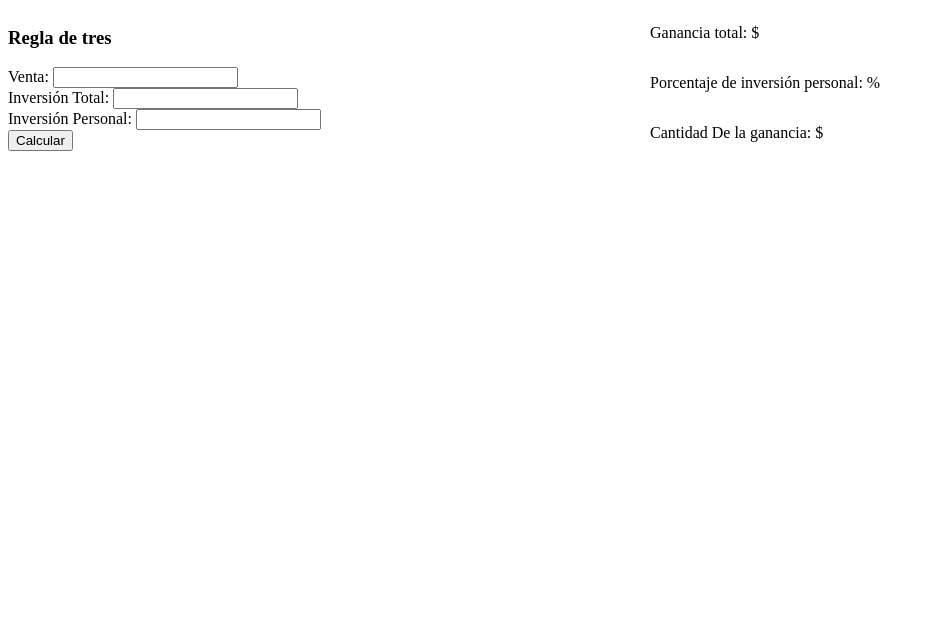
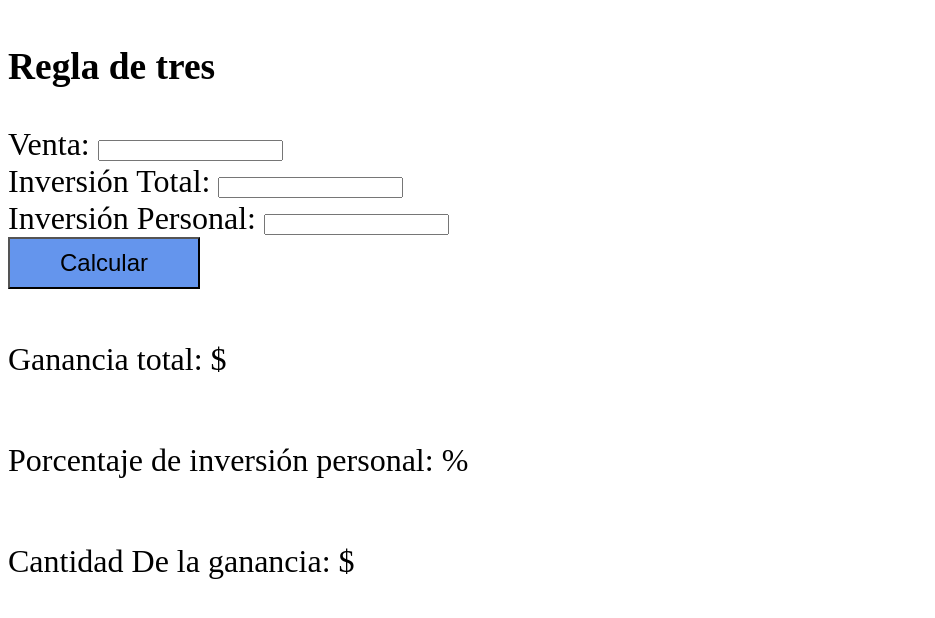
Before and after one commit to HectorBlisS/reglaDeTres, a plain HTML site: page index.html in a window 1280 px wide. Shown: the whole page, without its empty margins (0-935 px from the left). Drawn offline with Linux system fonts and the light colour scheme.

Commit message:
font size

```diff
--- a/index.html
+++ b/index.html
@@ -9,9 +9,11 @@
 </head>
 <style>
     section {
+        font-family: Avenir;
+        font-size: 2rem;
         justify-content: center;
-        display: grid;
-        grid-template-columns: 1fr 1fr;
+        display: flex;
+        flex-direction: column;
         gap: 20px;
         flex-wrap: wrap;
         margin: 0 auto;
@@ -26,6 +28,13 @@
 
     strong {
         color: #cc3333;
+    }
+
+    button {
+        padding: 10px 50px;
+        background: cornflowerblue;
+        font-size: 1.5rem;
+        cursor: pointer;
     }
 </style>
 
```
